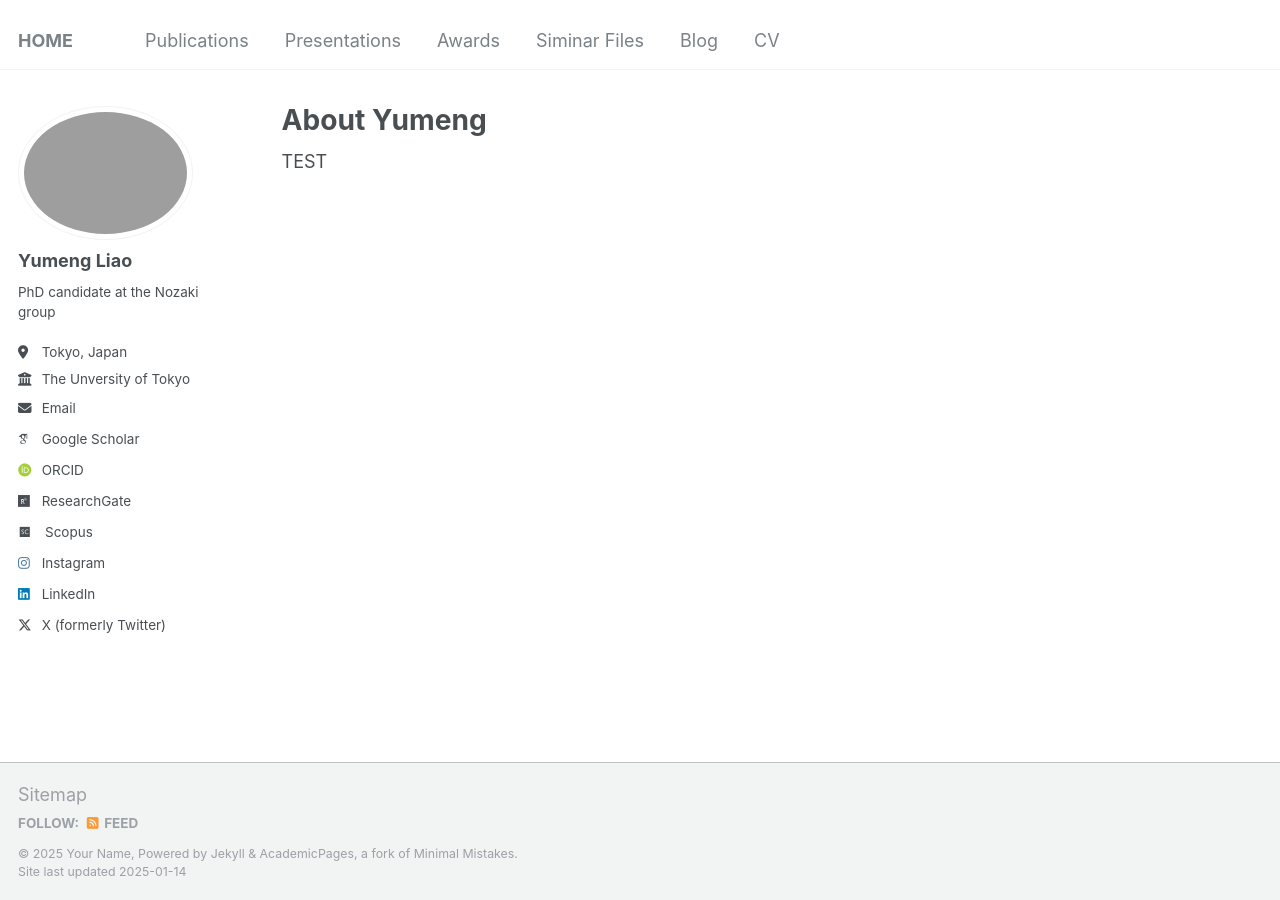
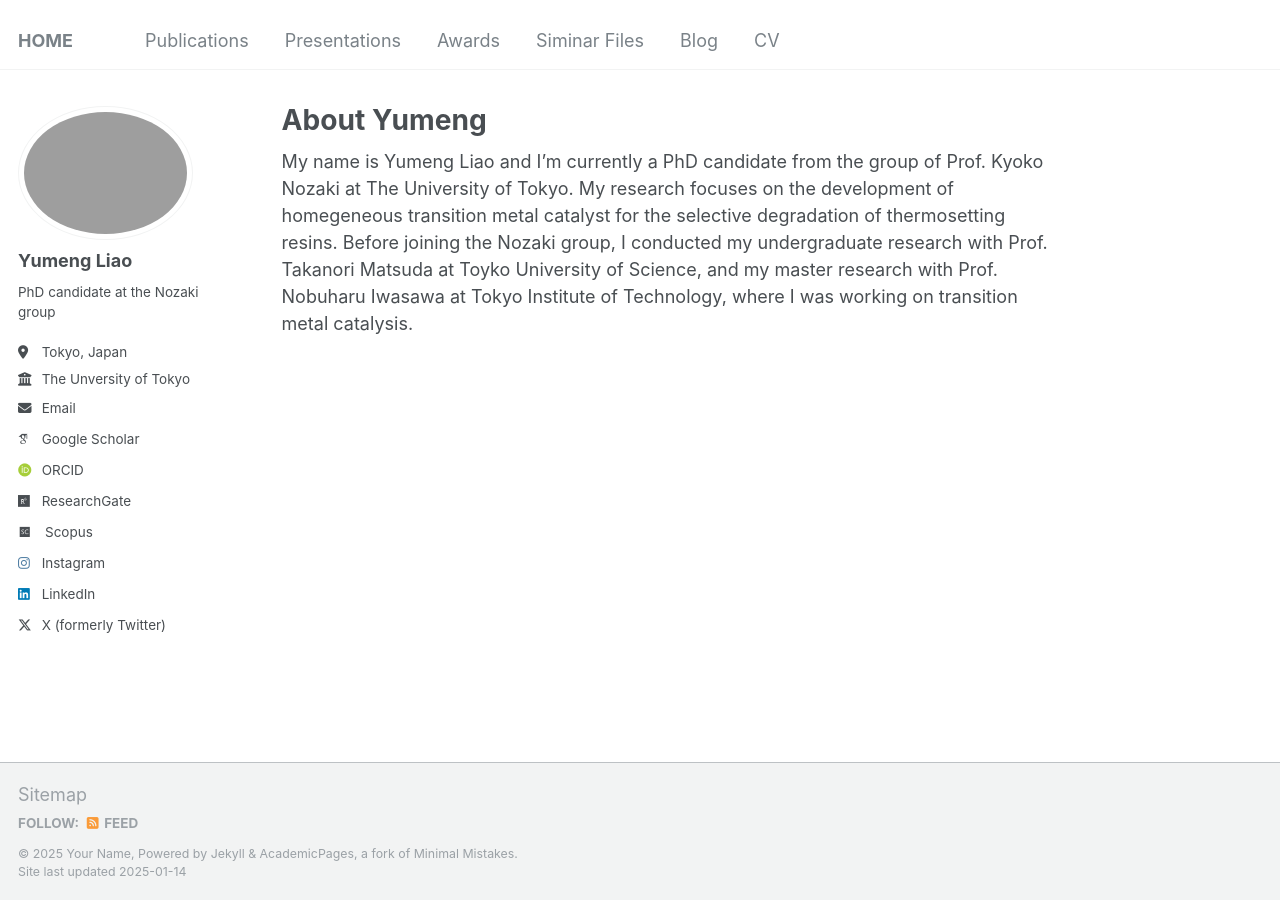
Before and after one commit to liaoym0610/academic, a Jekyll site: the page built from _pages/about.md, in a window 1280 px wide. Built offline with Jekyll 4.4.1, drawn with Linux system fonts in a browser that asks for light colours; some web fonts are replaced.

Commit message:
Update about.md

```diff
--- a/_pages/about.md
+++ b/_pages/about.md
@@ -7,4 +7,4 @@ redirect_from:
   - /about.html
 ---
 
-TEST
+My name is Yumeng Liao and I'm currently a PhD candidate from the group of Prof. Kyoko Nozaki at The University of Tokyo. My research focuses on the development of homegeneous transition metal catalyst for the selective degradation of thermosetting resins. Before joining the Nozaki group, I conducted my undergraduate research with Prof. Takanori Matsuda at Toyko University of Science, and my master research with Prof. Nobuharu Iwasawa at Tokyo Institute of Technology, where I was working on transition metal catalysis.
```
